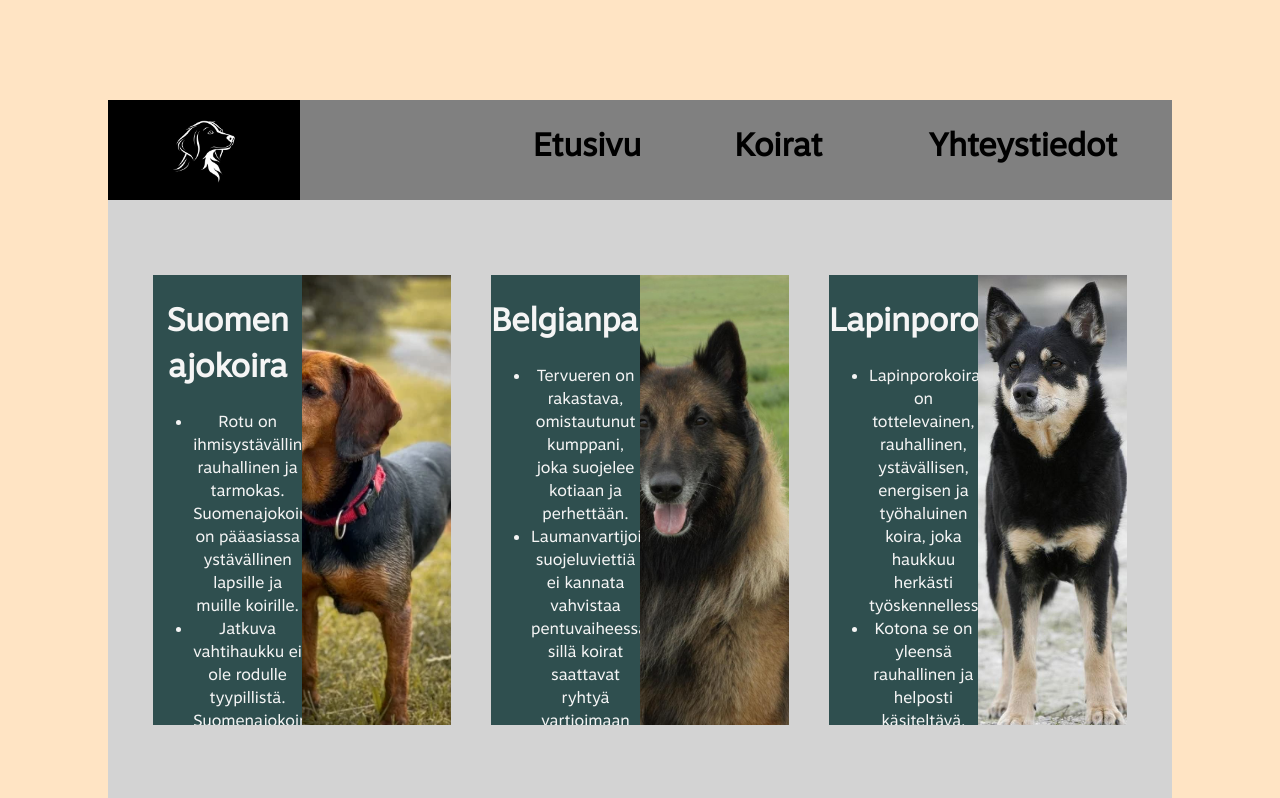
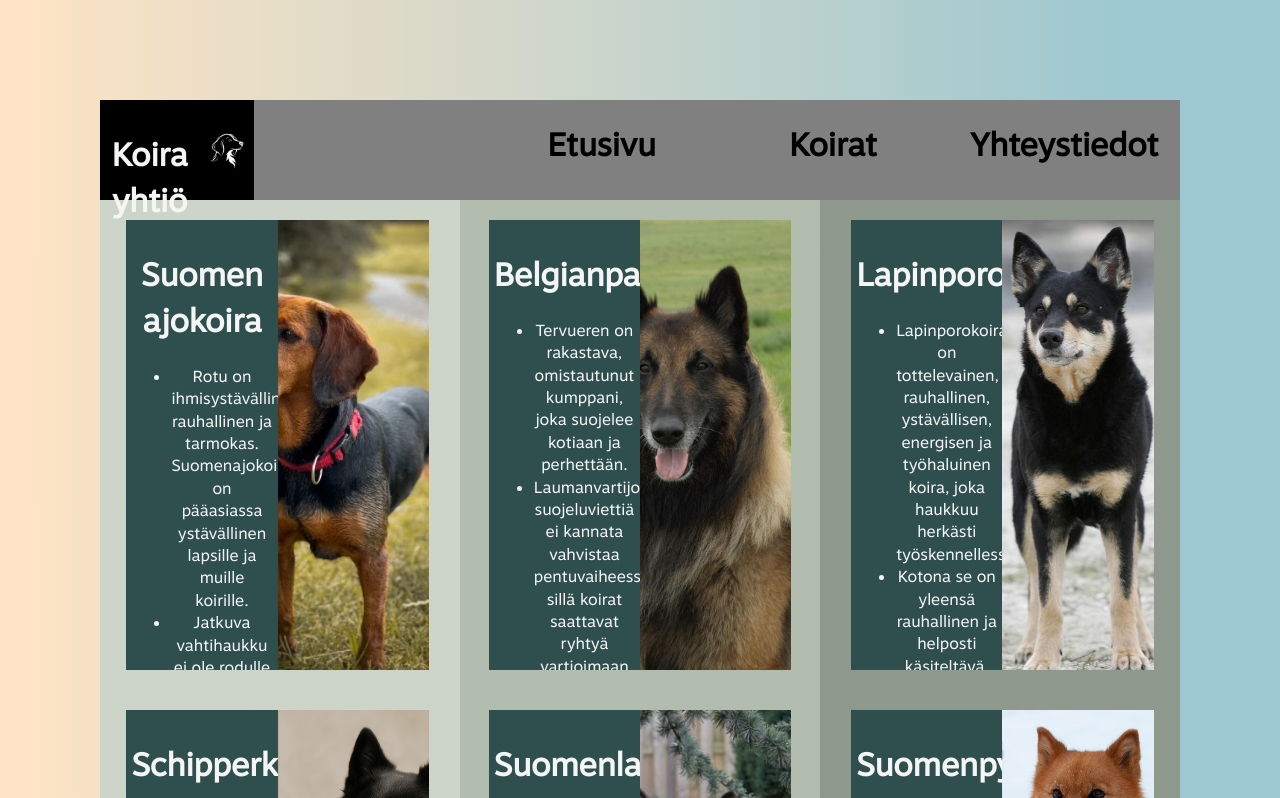
Before and after one commit to eliaskapa/webdev, a plain HTML site: page omasivu/index.html in a window 1280 px wide. Shown: the top 798 px of the page. Drawn offline with Linux system fonts and the light colour scheme.

Commit message:
oma sivu valmis

```diff
--- a/omasivu/index.html
+++ b/omasivu/index.html
@@ -8,8 +8,12 @@
   <body>
 
     <div class="Ylaatikot">
+
       <div class="Y1laatikko">
-        <img src="img/logokoira.jpg" alt="logo">
+        <div class="YTeksti">
+        <h1>Koira yhtiö</h1>
+        </div>
+        <div class="YKuva" ><img src="img/logokoira.jpg" alt="logo"></div>
       </div>
 
       <div class="Y2laatikko">
@@ -17,7 +21,6 @@
 
       <div class="Y3laatikko">
         <h1>Etusivu</h1>
-
       </div>
 
       <div class="Y4laatikko">
@@ -89,6 +92,7 @@
           <li>Lapsille se on kuitenkin lempeä. Schipperkejen kanssa harrastetaan nykyisin muun muassa koiranäyttelyitä tai agilityä</li>
         </ul>
         </div>
+
         <div class="KKuva4">
           <img src="img/schipperke.png" alt="Schipperke">
         </div>
@@ -101,9 +105,10 @@
             <li>Suomenlapinkoira on älykäs, rohkea, iloinen, toimelias, oppimishaluinen, ystävällinen, uskollinen ja kotioloissa yleensä rauhallinen.</li>
             <li>Suomenlapinkoirissa esiintyy myös hyvinkin vilkkaita ja energisiä yksilöitä, joten jokainen koira tulisi kuitenkin peruskouluttaa, jotta se olisi yhteiskuntakelpoinen.</li>
             <li>He ovat yleensä nopeita oppimaan, mutta voivat olla hyvinkin itsenäisiä ja miettiä, onko jokin tietty toiminta kannattavaa.</li>
-            <li>>Omistajan läsnäollessa suhtautuu vieraisiin ihmisiin ystävällisesti.</li>
+            <li>Omistajan läsnäollessa suhtautuu vieraisiin ihmisiin ystävällisesti.</li>
           </ul>
         </div>
+
         <div class="KKuva5">
           <img src="img/suomenlapinkoira.jpg" alt="Suomenlapinkoira">
         </div>
@@ -118,9 +123,9 @@
             <li>Voi olla vieraita kohtaan hieman pidättyväinen, mutta silti sosiaalinen.</li>
             <li>Vahva riistavietti ja se vaatii omistajaltaan liikuntaa sekä yleistä aktivointia.</li>
             <li>Rotu on jalostettu haukkuvaksi metsästyskoiraksi, joten haukkuherkkyyttä voi ilmetä</li>
-            <li>Soveltuu myös taajamien asukkaaksi, jos omistaja huomioi koulutuksessa haukkuominaisuudet sekä sosiaalistamisen.</li>
-            <li>Uksi maailman terveimmistä koiraroduista.</li>
+            <li>Suomenpystykorva on yksi maailman terveimpiä koirarotuja.</li>
           </ul>
+
         </div>
         <div class="KKuva6">
           <img src="img/suomenpystykorva.jpg" alt="Suomenpystykorva">
--- a/omasivu/styles.css
+++ b/omasivu/styles.css
@@ -8,22 +8,21 @@
 
 
 body {
-    background-color:bisque;
     font-family: 'Motiva Sans', sans-serif;
     text-align: center;
+    min-height: 100vh;
+    margin: 0;
+    background: #FFE4C4;
+    background: linear-gradient(90deg,rgba(255, 228, 196, 1) 0%, rgba(157, 200, 209, 1) 88%);
 
 }
-
-h2 {
-    align-items: center;
-}
-
 
 p {
 line-height: 0.1;
 }
 
 .Ylaatikot {
+    background: linear-gradient(90deg, oklch(86.22% 0.0179 135.00) 0.000% 33.333%, oklch(78.35% 0.0220 140.28) 33.333% 66.667%, oklch(66.93% 0.0193 142.40) 66.667% 100.000%);
     display: flex;
     flex-direction: row;
     justify-content: center;
@@ -32,66 +31,51 @@ line-height: 0.1;
     margin: 100px 100px 0px 100px
 }
 
+.Y1laatikko .Y2laatikko, .Y2laatikko, .Y3laatikko, .Y4laatikko, .Y5laatikko {
+    background-color: grey;
+    height: 100px;
+    width: 30%;
+}
+
 .Y1laatikko {
     background-color: black;
+    display: flex;
     height: 100px;
-    width: 18%;
-    justify-content: flex-start;
+    width: 20%;
+    justify-content: center;
+    box-sizing: border-box;
 }
 
-.Y1laatikko img {
-    max-width: 100%;
-    max-height: 100%;
+.YTeksti {
+    color: whitesmoke;
+    margin-top: 10px;
+    padding: 5px;
+    padding-top: 0px
+}
+
+.YKuva img {
     object-fit: contain;
-    text-align: center;
+    height: 100%;
+    width: 100%;
+
 
 }
 
-.Y2laatikko {
-    background-color: grey;
-    height: 100px;
-    width: 18%;
-
-}
-
-.Y3laatikko {
-    background-color: grey;
-    height: 100px;
-    width: 18%;
-
-}
-
-.Y4laatikko {
-    background-color: grey;
-    height: 100px;
-    width: 18%;
-
-}
-
-.Y5laatikko {
-    background-color: grey;
-    height: 100px;
-    width: 28%;
-}
-
-.Klaatikko {
+.Klaatikko, .Klaatikko2 {
     display: flex;
     flex-direction: row;
+    flex-wrap: wrap;
+    align-items: center;
     justify-content: center;
-    align-items: center;
-    background-color: lightgray;
-    height: 600px;
+    background: linear-gradient(90deg, oklch(86.22% 0.0179 135.00) 0.000% 33.333%, oklch(78.35% 0.0220 140.28) 33.333% 66.667%, oklch(66.93% 0.0193 142.40) 66.667% 100.000%);
+    height: auto;
     margin: 0px 100px;
+    gap: 20px;
+    padding: 50px, 0px;
 }
 
 .Klaatikko2 {
-    display: flex;
-    flex-direction: row;
     justify-content: center;
-    align-items: center;
-    background-color: lightgray;
-    height: 600px;
-    margin: 0px 100px;
 }
 
 .TuoteLaatikko1, .TuoteLaatikko2, .TuoteLaatikko3, .TuoteLaatikko4,
@@ -102,15 +86,31 @@ line-height: 0.1;
     height: 450px;
     width: 28%;
     margin: 20px;
+    overflow: hidden;
 
 }
 
 .TuoteTeksti1, .TuoteTeksti2, .TuoteTeksti3,
 .TuoteTeksti4, .TuoteTeksti5, .TuoteTeksti6 {
-    width: 50%;
+
     color: whitesmoke;
+    text-align: center;
     align-items: center;
     overflow: hidden;
+    overflow-y: auto;
+    box-sizing: border-box;
+    margin-top: 10px;
+    width: 50%;
+    padding: 5px;
+    padding-top: 0px
+}
+
+
+.TuoteTeksti1 li, .TuoteTeksti2 li, .TuoteTeksti3 li,
+.TuoteTeksti4 li, .TuoteTeksti5 li, .TuoteTeksti6 li {
+
+line-height: 1.4;
+
 }
 
 .KKuva1, .KKuva2, .KKuva3, .KKuva4, .KKuva5, .KKuva6 {
@@ -121,7 +121,6 @@ line-height: 0.1;
     height: 100%;
     width: 50%;
 
-
 }
 
 .KKuva1 img, .KKuva2 img , .KKuva3 img, .KKuva4 img, .KKuva5 img, .KKuva6 img {
@@ -130,16 +129,13 @@ line-height: 0.1;
     width: 100%;
     margin: 0px;
 
-
 }
-
-
 
 .Alaatikko {
     display: flex;
     flex-direction: row;
     text-align: left;
-    background-color: darkslategrey;
+    background-color: grey;
     height: 100px;
     margin: 0px 100px 100px 100px;
 }
@@ -147,6 +143,7 @@ line-height: 0.1;
 .Ateksti {
     flex-direction: column;
     margin-left: 5px;
+    padding: 5px;
 }
 
 .Alaatikko2 {
```
